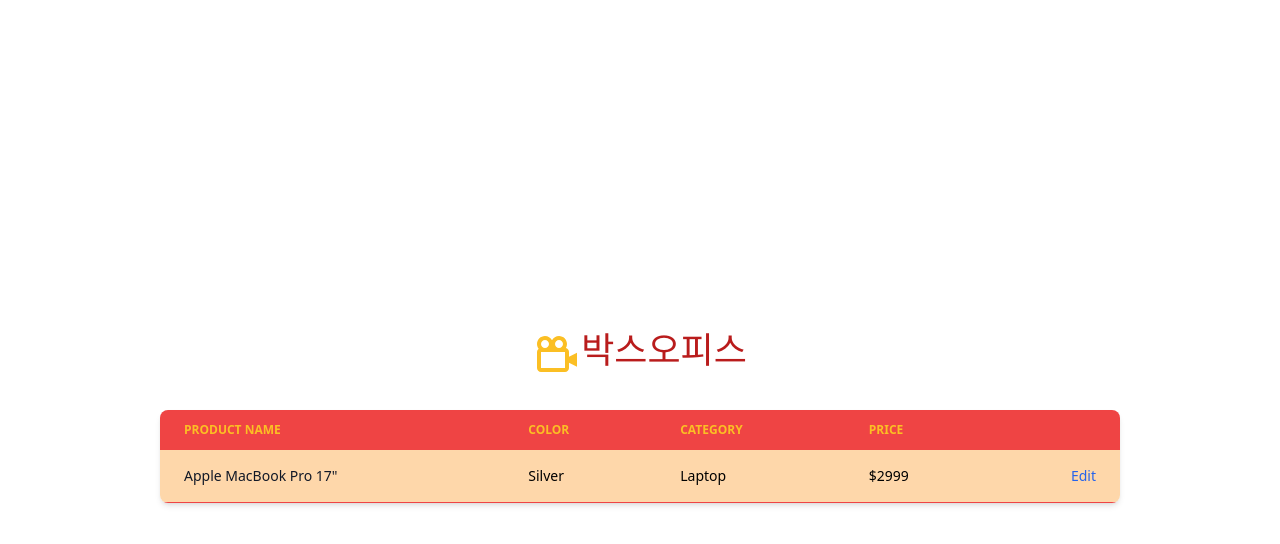
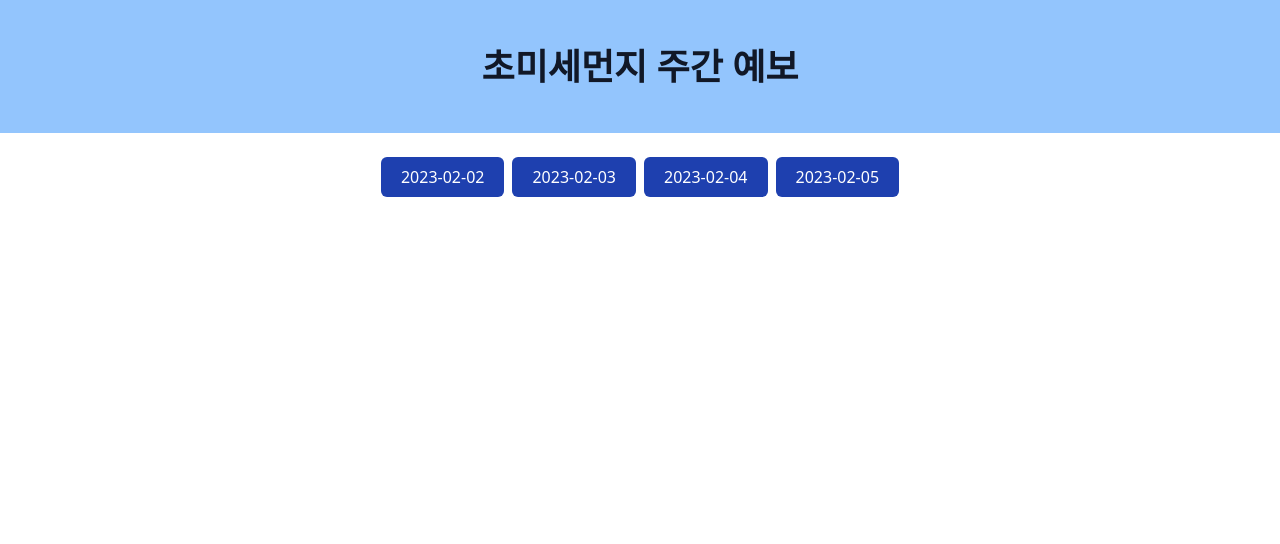
Before and after one commit to ahdrmf2/k5_react, a React (Create React App) app: page / in a window 1280 px wide. Shown: the top 544 px of the page. Built offline with nearby package versions, Linux system fonts and the light colour scheme.

Commit message:
20231130

```diff
--- a/src/06/BoxOffice.js
+++ b/src/06/BoxOffice.js
@@ -1,56 +1,93 @@
 import { BiCameraMovie } from "react-icons/bi";
 import TailH1 from "../UI/TailH1";
+import { useEffect, useState } from "react";
 
 export default function BoxOffice() {
+  const [trs, setTrs] = useState();
+  const [boxlist, setBoxlist] = useState();
+
+  useEffect(() => {
+    //환경 변수값 가져오기
+    let apikey = process.env.REACT_APP_BOXOFFICE;
+    let url = "https://kobis.or.kr/kobisopenapi/webservice/rest/boxoffice/searchDailyBoxOfficeList.json?"
+    url = url + `key=${apikey}`
+    url = url + `&targetDt=20231129`;
+
+    console.log(url);
+    fetch(url)
+      .then(resp => resp.json())
+      .then(data => setBoxlist(data.boxOfficeResult.dailyBoxOfficeList))
+      .catch(err => console.log(err))
+
+    //boxlist 변경시실행
+  }, []);
+
+  useEffect(() => {  //삼항연산자 이용. ? ㅁ : ㅁ   왼쪽 값을 쓰진 않지만 값이 있어야하기에 빈 값 넣어준다.
+    (boxlist === undefined)
+      ? setTrs(
+        <tr>
+          <td></td>
+          <td></td>
+          <td></td>
+          <td></td>
+        </tr>)
+      : setTrs(boxlist.map((item) => (
+        <tr key={item.movieCd} className="bg-orange-200 border-b dark:bg-gray-800 border-red-500 hover:bg-gray-50 hover:font-bold border-red-500">
+          <td className="px-6 py-4">
+            <span className="inline-flex justify-center items-center w-5 h-5 bg-red-950 text-white rounded-md mx-2">
+              {item.rank}
+            </span>
+            {item.movieNm}
+          </td>
+
+          <td className="px-6 py-4">{parseInt(item.salesAmt).toLocaleString('ko-KR')}원</td>
+
+          <td className="px-6 py-4">{parseInt(item.audiCnt).toLocaleString('ko-KR')}명</td>
+
+          <td className="px-6 py-4">
+            {
+              (parseInt(item.rankInten) > 0)
+                ? <span className="text-red-600">▲{item.rankInten}</span>
+                : (parseInt(item.rankInten) < 0)
+                  ? <span className="text-blue-600">▼{item.rankInten}</span>
+                  : "-"
+            }
+          </td>
+        </tr>
+      ))
+      );
+    //console.log(boxlist);
+  }, [boxlist]);
+
   return (
     <div className="container mx-auto h-screen ">
       <div className="flex flex-col justify-center items-center w-full h-full">
         <div className="flex m-8">
           <BiCameraMovie className="text-5xl text-amber-400" />
 
-          <span className="text-red-700   text-4xl">박스오피스</span>
+          <span className="text-red-700 font-bold text-4xl">박스오피스</span>
         </div>
 
         <div className="relative overflow-x-auto w-3/4 shadow-md sm:rounded-lg">
           <table className="w-full text-sm text-left rtl:text-right text-0 dark:text-gray-400">
             <thead className="text-xs text-amber-400 uppercase bg-gray-50 dark:bg-gray-700 dark:text-gray-400">
               <tr className="bg-red-500">
-                <th scope="col" class="px-6 py-3">
-                  Product name
+                <th scope="col" className="px-6 py-3">
+                  영화명
                 </th>
-                <th scope="col" class="px-6 py-3">
-                  Color
+                <th scope="col" className="px-6 py-3">
+                  매출액
                 </th>
-                <th scope="col" class="px-6 py-3">
-                  Category
+                <th scope="col" className="px-6 py-3">
+                  관객수
                 </th>
-                <th scope="col" class="px-6 py-3">
-                  Price
-                </th>
-                <th scope="col" class="px-6 py-3">
-                  <span class="sr-only">Edit</span>
+                <th scope="col" className="px-6 py-3">
+                  증감율
                 </th>
               </tr>
             </thead>
             <tbody>
-              <tr className="bg-orange-200 border-b dark:bg-gray-800 border-red-500 hover:bg-gray-50 border-red-500">
-                <th scope="row" class="px-6 py-4 font-medium text-gray-900 whitespace-nowrap dark:text-white">
-                  Apple MacBook Pro 17"
-                </th>
-                <td className="px-6 py-4">
-                  Silver
-                </td>
-                <td className="px-6 py-4">
-                  Laptop
-                </td>
-                <td className="px-6 py-4">
-                  $2999
-                </td>
-                <td className="px-6 py-4 text-right">
-                  <a href="#" class="font-medium text-blue-600 dark:text-blue-500 hover:underline">Edit</a>
-                </td>
-              </tr>
-
+              {trs}
             </tbody>
           </table>
         </div>
--- /dev/null
+++ b/src/07/Frcst.js
@@ -0,0 +1,45 @@
+import { useEffect, useState } from "react";
+import TailH1 from "../UI/TailH1";
+import data from './dataFrcst.json'
+import TailBlueButton from "../UI/TailBlueButton";
+
+export default function Frcst() {
+    const [dtTags, setDtTags] = useState();
+
+                //      0               1              2              3
+    const dtKey = ["frcstOneDt" , "frcstTwoDt", "frcstThreeDt","frcstFourDt"]
+    const cnKey = ["frcstOneCn", "frcstTwoCn", "frcstThreeCn","frcstFourCn"]
+
+
+        //날짜 클릭시 오브젝트 dt
+    let dtcn = {}
+    for(let i = 0 ; i < dtKey.length ; i++){
+        dtcn[data[dtKey[i]]] = data[cnKey[i]]
+    }           //dtKey가 들어오고  cnKey가 들어온다.
+    console.log(dtcn)
+
+    const handleClick = (dt) => {
+        console.log(dt, dtcn[dt])
+    }
+    useEffect(()=>{
+        setDtTags(
+            dtKey.map((k, idx)=>
+                <TailBlueButton key={`dt${idx}`}
+                                caption={data[k]}
+                                onClick={()=>handleClick(data[k])}/>
+                )               //클릭이벤트
+        );
+    },[]);
+    return (
+    <div className="container mx-auto h-screen">
+      <div className="flex justify-center items-center h-1/6 bg-blue-300" >
+        <TailH1 title={"초미세먼지 주간 예보"} />
+      </div>
+      <div className="grow flex flex-col justify-center items-center">
+        <div className="flex justify-center items-center p-5">
+            {dtTags}
+            </div>
+      </div>
+    </div>
+  )
+}
--- /dev/null
+++ b/src/07/dataFrcst.json
@@ -0,0 +1,12 @@
+{
+    "frcstFourDt":"2023-02-05",
+    "frcstThreeDt":"2023-02-04",
+    "frcstTwoCn":"서울 : 낮음, 인천 : 낮음, 경기북부 : 낮음, 경기남부 : 낮음, 강원영서 : 낮음, 강원영동 : 낮음, 대전 : 낮음, 세종 : 낮음, 충남 : 낮음, 충북 : 낮음, 광주 : 낮음, 전북 : 낮음, 전남 : 낮음, 부산 : 낮음, 대구 : 낮음, 울산 : 낮음, 경북 : 낮음, 경남 : 낮음, 제주 : 낮음, 신뢰도 : 보통",
+    "gwthcnd":"2월 4일~5일은 중서부지역을 중심으로 국외 미세먼지가 유입되는 가운데 대기 정체로 축적되어 4일 인천· 경기남부·충남, 5일 인천·경기남부·충북·충남에서 미세먼지 농도가 '높음'일 것으로 예상됩니다.",
+    "frcstTwoDt":"2023-02-03",
+    "frcstFourCn":"서울 : 낮음, 인천 : 높음, 경기북부 : 낮음, 경기남부 : 높음, 강원영서 : 낮음, 강원영동 : 낮음, 대전 : 낮음, 세종 : 낮음, 충남 : 높음, 충북 : 높음, 광주 : 낮음, 전북 : 낮음, 전남 : 낮음, 부산 : 낮음, 대구 : 낮음, 울산 : 낮음, 경북 : 낮음, 경남 : 낮음, 제주 : 낮음, 신뢰도 : 보통",
+    "frcstThreeCn":"서울 : 낮음, 인천 : 높음, 경기북부 : 낮음, 경기남부 : 높음, 강원영서 : 낮음, 강원영동 : 낮음, 대전 : 낮음, 세종 : 낮음, 충남 : 높음, 충북 : 낮음, 광주 : 낮음, 전북 : 낮음, 전남 : 낮음, 부산 : 낮음, 대구 : 낮음, 울산 : 낮음, 경북 : 낮음, 경남 : 낮음, 제주 : 낮음, 신뢰도 : 보통",
+    "frcstOneDt":"2023-02-02",
+    "frcstOneCn":"서울 : 낮음, 인천 : 낮음, 경기북부 : 낮음, 경기남부 : 낮음, 강원영서 : 낮음, 강원영동 : 낮음, 대전 : 낮음, 세종 : 낮음, 충남 : 낮음, 충북 : 낮음, 광주 : 낮음, 전북 : 낮음, 전남 : 낮음, 부산 : 낮음, 대구 : 낮음, 울산 : 낮음, 경북 : 낮음, 경남 : 낮음, 제주 : 낮음, 신뢰도 : 높음",
+    "presnatnDt":"2023-01-30"
+    }
--- a/src/App.js
+++ b/src/App.js
@@ -3,7 +3,8 @@
 // import ClockMain from './02/ClockMain';
 // import FrontEnd from './03/FrontEnd';
 //import Lotto from './05/Lotto';
-import BoxOffice from './06/BoxOffice';
+//import BoxOffice from './06/BoxOffice';
+import Frcst from './07/Frcst';
 
 function App() {
   return (
@@ -11,7 +12,8 @@
     // <ClockMain />
     // <FrontEnd />
     //<Lotto />
-    <BoxOffice />
+    //<BoxOffice />
+    <Frcst />
   );
 }
 
--- /dev/null
+++ b/src/UI/TailBlueButton.js
@@ -0,0 +1,13 @@
+
+
+//버튼은 caption
+export default function TailBlueButton({caption, onClick}) {
+  return (
+    <button
+    className="inline-flex justify-center items-center p-5 h-10 rounded-md m-1 bg-blue-800 text-white hover:bg-blue-950"
+    onClick={onClick}
+    >
+      {caption}
+    </button>
+  )
+}
```
Also changed, not shown: 1 other file (tests, documents, lock files or other folders).
